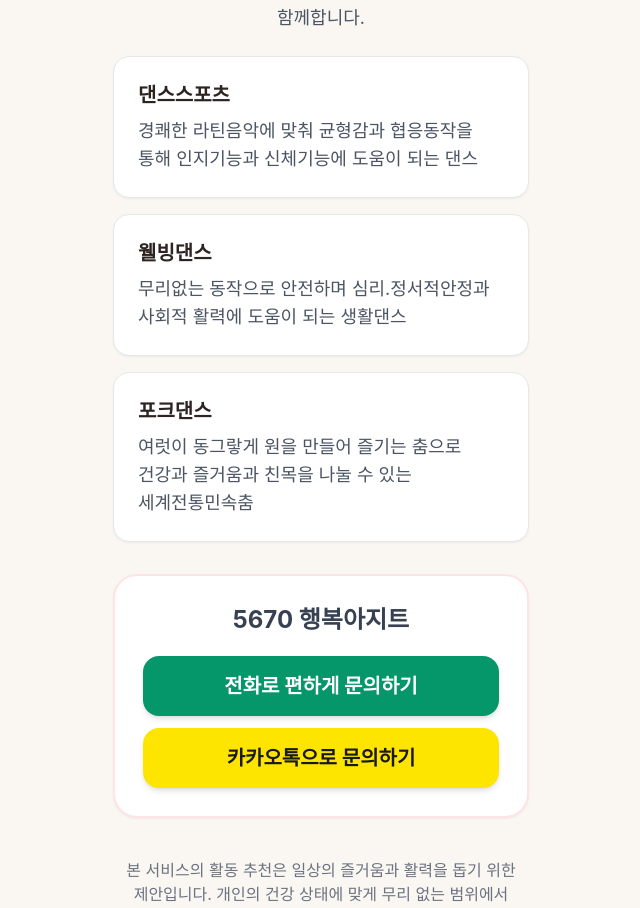
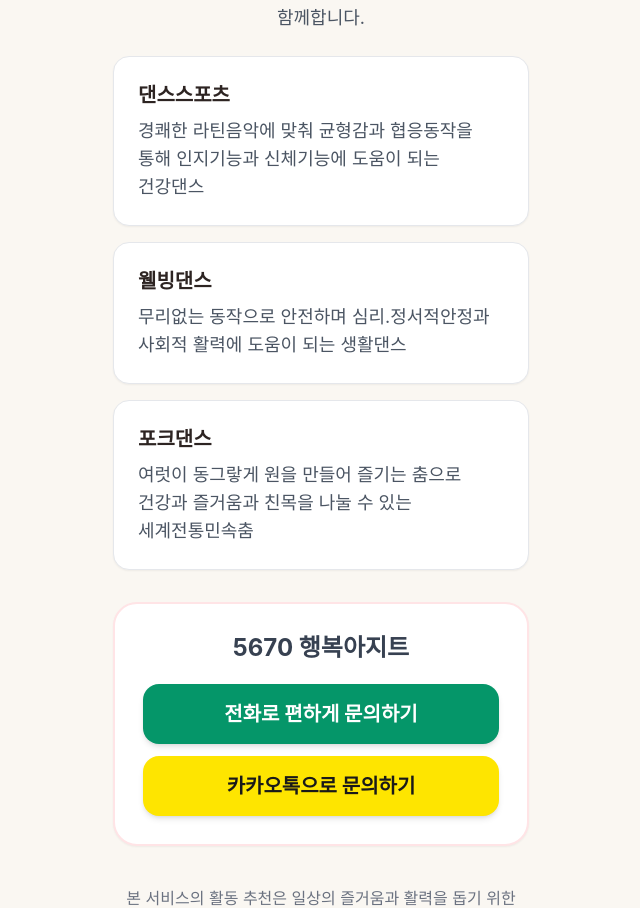
Before and after one commit to sinetmul010-cpu/senior-mood-activity, a React (Vite) app: page / in a window 1280 px wide. Shown: the part 904-1812 px from the top of the page, without its empty margins (319-959 px from the left). Built offline with nearby package versions, Linux system fonts and the light colour scheme; a web font is replaced by a local one.

Commit message:
fix: 댄스스포츠 설명 문구 '건강댄스'로 수정

```diff
--- a/src/App.jsx
+++ b/src/App.jsx
@@ -215,7 +215,7 @@ const DANCE_PROGRAMS = [
   {
     id: 'sports',
     title: '댄스스포츠',
-    description: '경쾌한 라틴음악에 맞춰 균형감과 협응동작을 통해 인지기능과 신체기능에 도움이 되는 댄스'
+    description: '경쾌한 라틴음악에 맞춰 균형감과 협응동작을 통해 인지기능과 신체기능에 도움이 되는 건강댄스'
   },
   {
     id: 'wellbeing',
```
